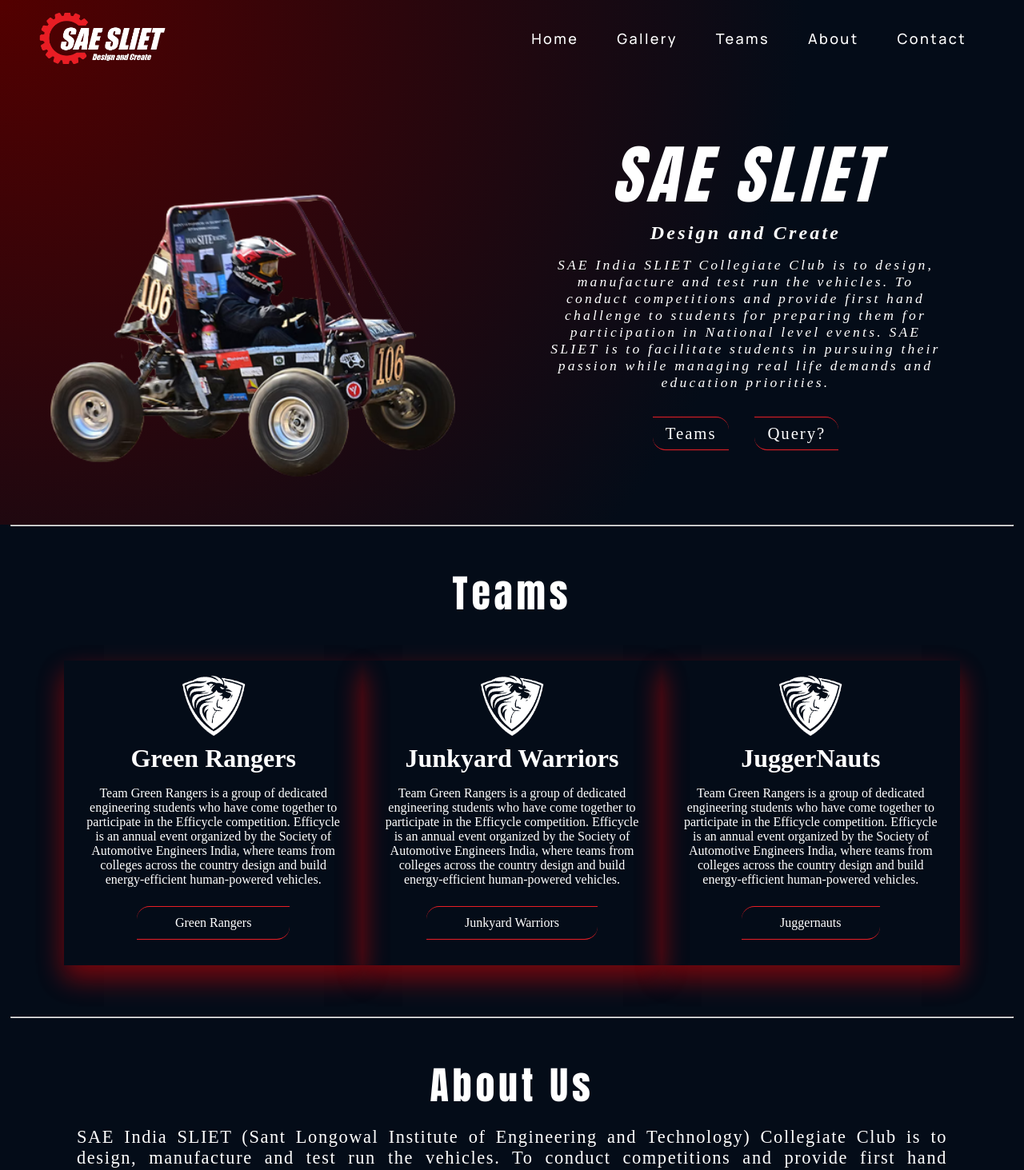
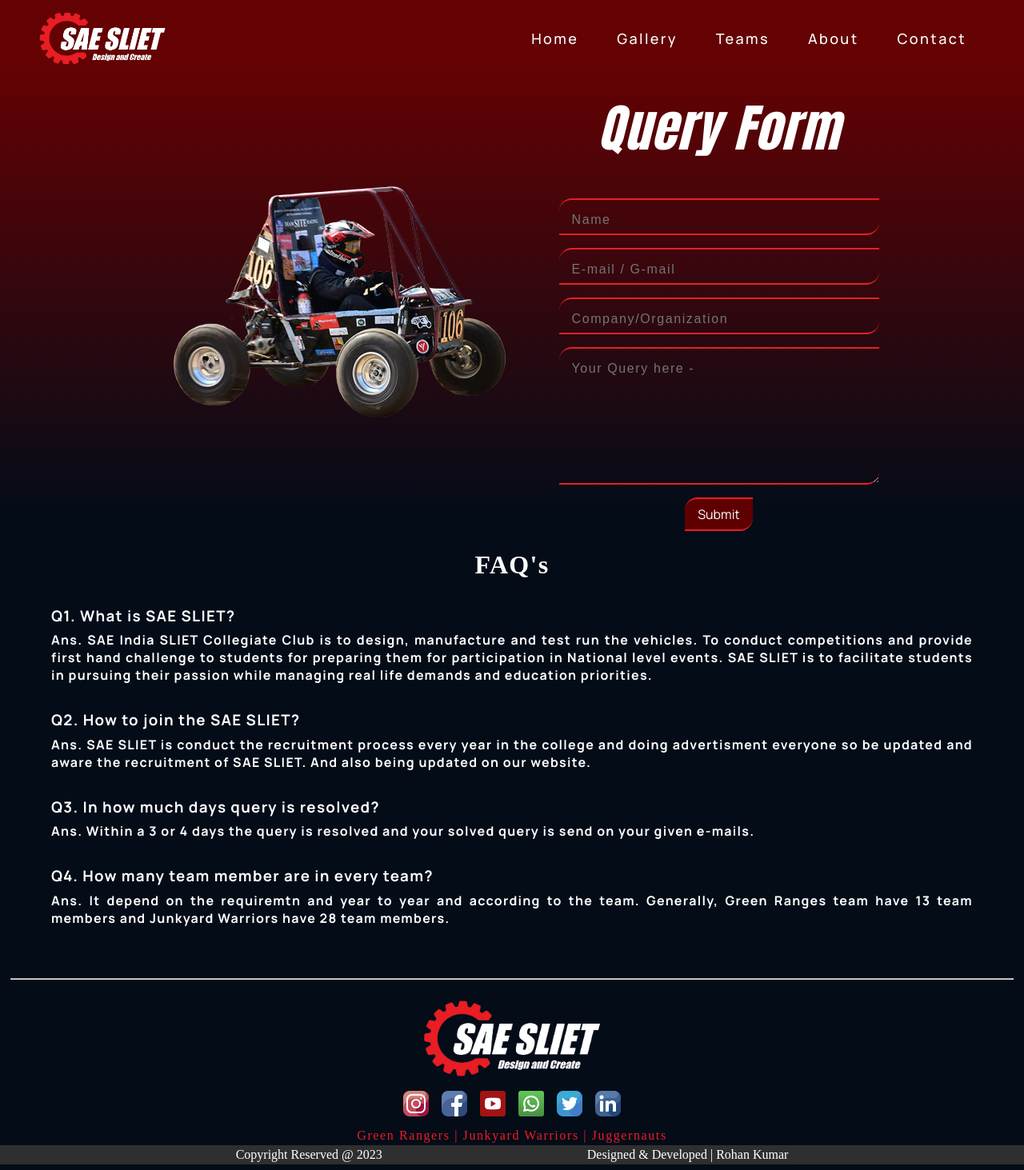
Before and after one commit to rohankumar6767/sae-sliet, a React (Create React App) app: page /query_form in a window 1280 px wide. Shown: the top 1463 px of the page at 80% size. Built offline with nearby package versions, Linux system fonts and the light colour scheme.

Commit message:
Query Section released

```diff
--- a/src/App.css
+++ b/src/App.css
@@ -16,21 +16,46 @@
 
 
 .gradient__bg {
-    background:-moz-radial-gradient(circle at 0% 0%, rgb(83, 0, 0) 0%, rgba(4, 12, 24, 1) 70%);
+
+    /* ff 3.6+ */
+    background:-moz-linear-gradient(178deg, rgba(115, 0, 0, 0.87) 100%, rgba(0, 0, 0, 1) 100%);
 
     /* safari 5.1+,chrome 10+ */
-    background:-webkit-radial-gradient(circle at 0% 0%, rgb(83, 0, 0) 0%, rgba(4, 12, 24, 1) 70%);
+    background:-webkit-linear-gradient(178deg, rgba(115, 0, 0, 0.87) 100%, rgba(0, 0, 0, 1) 100%);
 
     /* opera 11.10+ */
-    background:-o-radial-gradient(circle at 0% 0%, rgb(83, 0, 0) 0%, rgba(4, 12, 24, 1) 70%);
+    background:-o-linear-gradient(178deg, rgba(115, 0, 0, 0.87) 100%, rgba(0, 0, 0, 1) 100%);
+
+    /* ie 6-9 */
+    filter: progid:DXImageTransform.Microsoft.gradient( startColorstr='#000000', endColorstr='#730000', GradientType=1 );
 
     /* ie 10+ */
-    background:-ms-radial-gradient(circle at 0% 0%, rgb(83, 0, 0) 0%, rgba(4, 12, 24, 1) 70%);
+    background:-ms-linear-gradient(178deg, rgba(115, 0, 0, 0.87) 100%, rgba(0, 0, 0, 1) 100%);
 
-    /* global 92%+ browsers support */
-    background:radial-gradient(circle at 0% 0%, rgb(83, 0, 0) 0%, rgba(4, 12, 24, 1) 70%);
+    /* global 94%+ browsers support */
+    background:linear-gradient(178deg, rgba(115, 0, 0, 0.87) 100%, rgba(0, 0, 0, 1) 100%);
 }
 
+.gardient__header{
+
+    /* ff 3.6+ */
+    background:-moz-linear-gradient(180deg, rgba(115, 0, 0, 0.87) 0%, rgba(4,12,24,255) 49%);
+
+    /* safari 5.1+,chrome 10+ */
+    background:-webkit-linear-gradient(180deg, rgba(115, 0, 0, 0.87) 0%, rgba(4,12,24,255) 49%);
+
+    /* opera 11.10+ */
+    background:-o-linear-gradient(180deg, rgba(115, 0, 0, 0.87) 0%, rgba(4,12,24,255) 49%);
+
+    /* ie 6-9 */
+    filter: progid:DXImageTransform.Microsoft.gradient( startColorstr='#000000', endColorstr='#730000', GradientType=1 );
+
+    /* ie 10+ */
+    background:-ms-linear-gradient(180deg, rgba(115, 0, 0, 0.87) 0%, rgba(4,12,24,255) 49%);
+
+    /* global 94%+ browsers support */
+    background:linear-gradient(180deg, rgba(115, 0, 0, 0.87) 0%, rgba(4,12,24,255) 49%);
+}
 .gradient__text {
     background: var(--gradient-text);
     background-clip: text;
--- a/src/App.js
+++ b/src/App.js
@@ -2,16 +2,22 @@
 import './App.css';
 
 import {Navbar, Header, Teams, About, Footer} from './components/index'
+import {Greenrangers, Query} from './pages/index'
+
+import {BrowserRouter as Router, Route, Routes} from "react-router-dom";
 
 const App = () => (
     <div className="app">
-        <div className="gradient__bg">
+        <Router>
             <Navbar />
-            <Header />
-        </div>
-        <Teams />
-        <About />
-        <Footer />
+            <Routes>
+                <Route path='/' element={[<Header />, <Teams />, <About />, <Footer />]} />
+
+                <Route path='/greenrangers' element={[<Greenrangers/>, <Footer />]} />
+
+                <Route path='/query_form' element={[<Query />, <Footer />]} />
+            </Routes>
+        </Router>
     </div>
 )
 
--- a/src/components/about/About.js
+++ b/src/components/about/About.js
@@ -5,7 +5,7 @@
 
 export default function About() {
     return (
-        <div className='sae_about'>
+        <div className='sae_about' id='About'>
             <hr className='saeHR'/>
             <h1 className="saeHeading">About Us</h1>
             <p className='sae_about_para'>SAE India SLIET (Sant Longowal Institute of Engineering and Technology) Collegiate Club is to design, manufacture and test run the vehicles. To conduct competitions and provide first hand challenge to students for preparing them for participation in National level events. SAE SLIET is to facilitate students in pursuing their passion while managing real life demands and education priorities.</p>
--- a/src/components/footer/Footer.js
+++ b/src/components/footer/Footer.js
@@ -5,10 +5,10 @@
 import logo from '../../assets/sae-sliet-logos.jpg';
 import instagram from '../../assets/icons/instagram.png';
 import facebook from '../../assets/icons/facebook.png';
+import twitter from '../../assets/icons/twitter.png';
+import linkedin from '../../assets/icons/linkedin.png';
 import whatsapp from '../../assets/icons/whatsapp.png';
 import youtube from '../../assets/icons/youtube.png';
-import twitter from '../../assets/icons/twitter.png';
-import linkedin from '../../assets/icons/linkedin.png';
 
 
 export default function Footer() {
@@ -16,7 +16,6 @@
         <div className='sae_footer'>
             <hr className='saeHR'/>
             <img src={logo} alt="No" />
-            {/* <p className='sae_footer_para'>Green Rangers | Junkyard Warriors | Juggernauts</p> */}
             <div className="sae_footer_social_media_links">
                 <a href="/"><img src={instagram} alt="" /></a>
                 <a href="/"><img src={facebook} alt="" /></a>
--- a/src/components/header/Header.js
+++ b/src/components/header/Header.js
@@ -1,10 +1,11 @@
 import React from 'react'
 import './Header.css'
 import header_image from '../../assets/header_image_transparent.png';
+import {Link} from 'react-router-dom';
 
 export default function Header() {
     return (
-        <div className='sae_header'>
+        <div className='sae_header gardient__header'>
             <div className="sae_header_image">
                 <img src={header_image} alt="" />
             </div>
@@ -13,8 +14,8 @@
                 <h3>Design and Create</h3>
                 <p>SAE India SLIET Collegiate Club is to design, manufacture and test run the vehicles. To conduct competitions and provide first hand challenge to students for preparing them for participation in National level events. SAE SLIET is to facilitate students in pursuing their passion while managing real life demands and education priorities.</p>
                 <div className="sae_header_content_buttons">
-                    <a href="/">Teams</a>
-                    <a href="/">Query?</a>
+                    <a href="#Teams">Teams</a>
+                    <Link to="/query_form">Query</Link>
                 </div>
             </div>
         </div>
--- a/src/components/navbar/NavBar.js
+++ b/src/components/navbar/NavBar.js
@@ -2,21 +2,22 @@
 import { RiMenu3Line, RiCloseLine } from 'react-icons/ri';
 import logo from '../../assets/sae-sliet-logos.jpg';
 import './NavBar.css';
+import {Link} from 'react-router-dom';
 
 const Navbar = () => {
     const [toggleMenu, setToggleMenu] = useState(false);
 
     return (
-        <div className="sae__navbar">
+        <div className="sae__navbar gradient__bg">
         <div className="sae__navbar-links">
             <div className="sae__navbar-links_logo">
             <img src={logo} alt="No" />
             </div>
             <div className="sae__navbar-links_container">
-            <p><a href="#home">Home</a></p>
+            <p><Link to="/">Home</Link></p>
             <p><a href="#wsae">Gallery</a></p>
             <p><a href="#possibility">Teams</a></p>
-            <p><a href="#features">About</a></p>
+            <p><a href="#About">About</a></p>
             <p><a href="#blog">Contact</a></p>
             </div>
         </div>
@@ -27,10 +28,10 @@
             {toggleMenu && (
             <div className="sae__navbar-menu_container scale-up-center">
             <div className="sae__navbar-menu_container-links">
-                <p><a href="#home">Home</a></p>
+                <p><a href="/">Home</a></p>
                 <p><a href="#wsae">Gallery</a></p>
                 <p><a href="#possibility">Teams</a></p>
-                <p><a href="#features">About</a></p>
+                <p><a href="#About">About</a></p>
                 <p><a href="#blog">Contact</a></p>
             </div>
             </div>
--- a/src/components/teams/Teams.js
+++ b/src/components/teams/Teams.js
@@ -1,10 +1,11 @@
 import React from 'react'
 import './Teams.css';
 import greenrangers_logo from '../../assets/team_greenrangers.png'
+import {Link} from 'react-router-dom';
 
 export default function Teams() {
     return (
-        <div className='sae_teams'>
+        <div className='sae_teams' id='Teams'>
             <hr className='saeHR'/>
             <h1 className='saeHeading'>Teams</h1>
             <div className="sae_teams_container">
@@ -12,21 +13,21 @@
                     <img src={greenrangers_logo} alt="" />
                     <h2>Green Rangers</h2>
                     <p>Team Green Rangers is a group of dedicated engineering students who have come together to participate in the Efficycle competition. Efficycle is an annual event organized by the Society of Automotive Engineers India, where teams from colleges across the country design and build energy-efficient human-powered vehicles.</p>
-                    <a href="/">Green Rangers</a>
+                    <Link to="/greenrangers">Team</Link>
                 </div>
 
                 <div className="sae_team_container_box2 boxes">
                     <img src={greenrangers_logo} alt="" />
                     <h2>Junkyard Warriors</h2>
                     <p>Team Green Rangers is a group of dedicated engineering students who have come together to participate in the Efficycle competition. Efficycle is an annual event organized by the Society of Automotive Engineers India, where teams from colleges across the country design and build energy-efficient human-powered vehicles.</p>
-                    <a href="/">Junkyard Warriors</a>
+                    <a href="v">Junkyard Warriors</a>
                 </div>
 
                 <div className="sae_team_container_box3 boxes">
                     <img src={greenrangers_logo} alt="" />
                     <h2>JuggerNauts</h2>
                     <p>Team Green Rangers is a group of dedicated engineering students who have come together to participate in the Efficycle competition. Efficycle is an annual event organized by the Society of Automotive Engineers India, where teams from colleges across the country design and build energy-efficient human-powered vehicles.</p>
-                    <a href="/">Juggernauts</a>
+                    <a href="v">Juggernauts</a>
                 </div>
             </div>
         </div>
--- a/src/pages/query/Query.css
+++ b/src/pages/query/Query.css
@@ -0,0 +1,207 @@
+.sae_query_cont{
+    display: flex;
+    justify-content: center;
+    align-items: center;
+}
+
+.sae_query_img{
+    padding: 1rem;
+    margin: 1rem;
+}
+
+.sae_query_form{
+    display: flex;
+    flex-direction: column;
+    justify-content: center;
+    align-items: center;
+}
+.sae_query_form h1{
+    padding-top: 2rem;
+    font-size: 4rem;
+    font-family: Impact;
+    font-style: italic;
+    font-weight: 500;
+    color: white;
+    letter-spacing: 0.08rem;
+    text-align: justify;
+    padding-bottom: 2rem;
+}
+.input_section{
+    display: flex;
+    justify-content: center;
+    align-items: center;
+    flex-direction: column;
+}
+.sae_query_form input{
+    background: transparent;
+    border: none;
+    margin: 0.5rem 1rem;
+    border-bottom: 2px solid var(--color-sae-sliet);
+    border-top: 2px solid var(--color-sae-sliet);
+    padding: 0.5rem 1rem;
+    padding-top: 1rem;
+    border-top-left-radius: 1rem;
+    border-bottom-right-radius: 1rem;
+    width: 25rem;
+    color: white;
+    font-family: Arial, Helvetica, sans-serif;
+    font-size: 1rem;
+    letter-spacing: 0.1rem;
+}
+.sae_query_form input:hover{
+    border: 2px solid var(--color-sae-sliet);
+}
+.sae_query_form textarea:hover{
+    border: 2px solid var(--color-sae-sliet);
+}
+.sae_query_form textarea{
+    background: transparent;
+    border: none;
+    margin: 0.5rem 1rem;
+    border-bottom: 2px solid var(--color-sae-sliet);
+    border-top: 2px solid var(--color-sae-sliet);
+    padding: 0.5rem 1rem;
+    padding-top: 1rem;
+    border-top-left-radius: 1rem;
+    border-bottom-right-radius: 1rem;
+    width: 25rem;
+    color: white;
+    font-family: Arial, Helvetica, sans-serif;
+    font-size: 1rem;
+    letter-spacing: 0.1rem;
+}
+.sae_query_form a{
+    background: rgb(94, 0, 0);
+    font-family: var(--font-family);
+    color: white;
+    margin: 0.5rem 1rem;
+    border-bottom: 2px solid var(--color-sae-sliet);
+    border-top: 2px solid var(--color-sae-sliet);
+    padding: 0.5rem 1rem;
+    border-top-left-radius: 1rem;
+    border-bottom-right-radius: 1rem;
+}
+.sae_query_form a:hover{
+    background-color: var(--color-sae-sliet);
+    transition: all 0.5s ease-in-out;
+}
+.sae_query_faq{
+    display: flex;
+    flex-direction: column;
+    justify-content: center;
+    align-items: center;
+    padding-bottom: 2rem;
+    padding-top: 1rem;
+}
+.sae_query_faq h1{
+    color: white;
+    letter-spacing: 0.08rem;
+    text-align: justify;
+    padding-bottom: 2rem;
+}
+.sae_query_faq_ques{
+    display: flex;
+    flex-direction: column;
+    justify-content: space-between;
+    align-items: left;
+    width: 90%;
+}
+.sae_query_faq_ques h3{
+    color: white;
+    font-family: var(--font-family);
+    letter-spacing: 0.08rem;
+    text-align: justify;
+    padding-bottom: 0.4rem;
+}
+.sae_query_faq_ques h4{
+    color: white;
+    font-family: var(--font-family);
+    letter-spacing: 0.08rem;
+    text-align: justify;
+    padding-bottom: 2rem;
+}
+
+
+@media screen and (max-width: 1110px) {
+    .sae_query{
+        flex-direction: column;
+    }
+    .sae_query img{
+        display: none;
+    }
+}
+@media screen and (max-width: 600px) {
+    .group{
+        width: 70%;
+    }
+    .bar{
+        width: 25rem;
+    }
+    .sae_query_form{
+        padding-top: 0rem;
+        margin-top: 0rem;
+    }
+    .sae_query_form h1{
+        padding-top: 0rem;
+        margin: 0;
+    }
+    input{
+        padding-top: 1.8rem;
+        font-size: 1.5rem;
+    }
+    label{
+        top: 1.4rem;
+        font-size: 0.5rem;
+    }
+    input:focus ~ label {
+        top: -0.2rem;
+    }
+    .sae_query_img{
+        margin: 0;
+        padding: 0;
+    }
+}
+@media screen and (max-width: 500px) {
+    .sae_query_form input{
+        width: 15rem;
+    }
+    .sae_query_form textarea{
+        width: 15rem;
+    }
+}
+@media screen and (max-width: 400px) {
+    .bar{
+        width: 24rem;
+    }
+    .label{
+        font-size: 1rem;
+    }
+    .sae_query_img{
+        margin: 0;
+        padding: 0;
+    }
+    .sae_query_form h1{
+        font-size: 3rem;
+    }
+    .sae_query_form input{
+        width: 18rem;
+    }
+    .sae_query_form textarea{
+        width: 18rem;
+    }
+}
+@media screen and (max-width: 300px) {
+    .bar{
+        width: 15rem;
+    }
+    .sae_query_img{
+        margin: 0;
+        padding: 0;
+    }
+    .sae_query_form input{
+        width: 14rem;
+    }
+    .sae_query_form textarea{
+        width: 14rem;
+    }
+}
--- a/src/pages/query/Query.js
+++ b/src/pages/query/Query.js
@@ -1,8 +1,40 @@
 import React from 'react';
 import './Query.css';
+import header_image from '../../assets/header_image_transparent.png';
+import {Link} from 'react-router-dom';
 
 export default function Query() {
     return (
-        <div>Query</div>
+        <div className="sae_query gardient__header">
+            <div className='sae_query_cont'>
+                <div className="sae_query_img">
+                    <img src={header_image} alt="" />
+                </div>
+                <div className="sae_query_form">
+                    <h1>Query Form</h1>
+                    <div className="input_section">
+                        <input type="text" placeholder='Name' />
+                        <input type="email" placeholder='E-mail / G-mail' name="" id="" />
+                        <input type="text" placeholder='Company/Organization'/>
+                        <textarea placeholder='Your Query here -' name="" id="" cols="20" rows="8"></textarea>
+                    </div>
+                    <Link to="/">Submit</Link>
+                </div>
+            </div>
+
+            <div className="sae_query_faq">
+                <h1>FAQ's</h1>
+                <div className="sae_query_faq_ques">
+                    <h3>Q1. What is SAE SLIET?</h3>
+                    <h4>Ans. SAE India SLIET Collegiate Club is to design, manufacture and test run the vehicles. To conduct competitions and provide first hand challenge to students for preparing them for participation in National level events. SAE SLIET is to facilitate students in pursuing their passion while managing real life demands and education priorities.</h4>
+                    <h3>Q2. How to join the SAE SLIET?</h3>
+                    <h4>Ans. SAE SLIET is conduct the recruitment process every year in the college and doing advertisment everyone so be updated and aware the recruitment of SAE SLIET. And also being updated on our website.</h4>
+                    <h3>Q3. In how much days query is resolved?</h3>
+                    <h4>Ans. Within a 3 or 4 days the query is resolved and your solved query is send on your given e-mails.</h4>
+                    <h3>Q4. How many team member are in every team?</h3>
+                    <h4>Ans. It depend on the requiremtn and year to year and according to the team. Generally, Green Ranges team have 13 team members and Junkyard Warriors have 28 team members.</h4>
+                </div>
+            </div>
+        </div>
     )
 }
```
